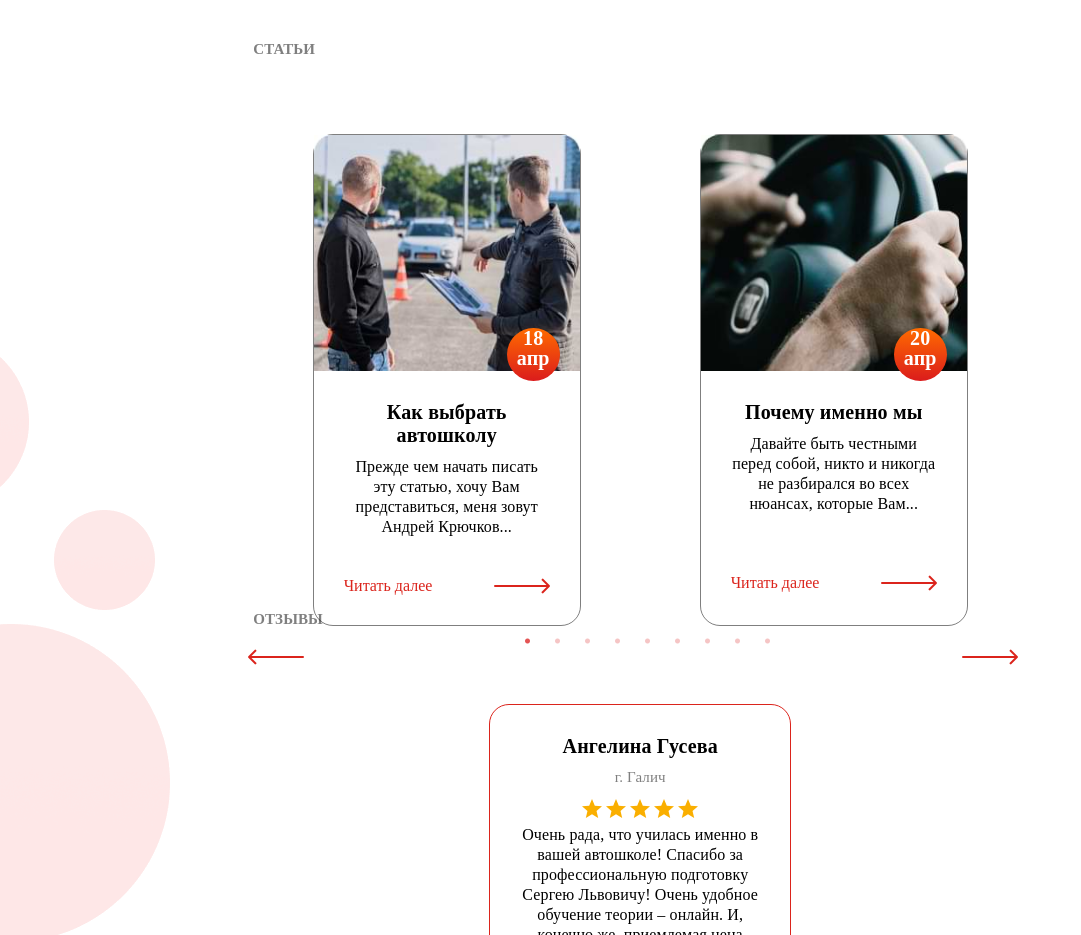
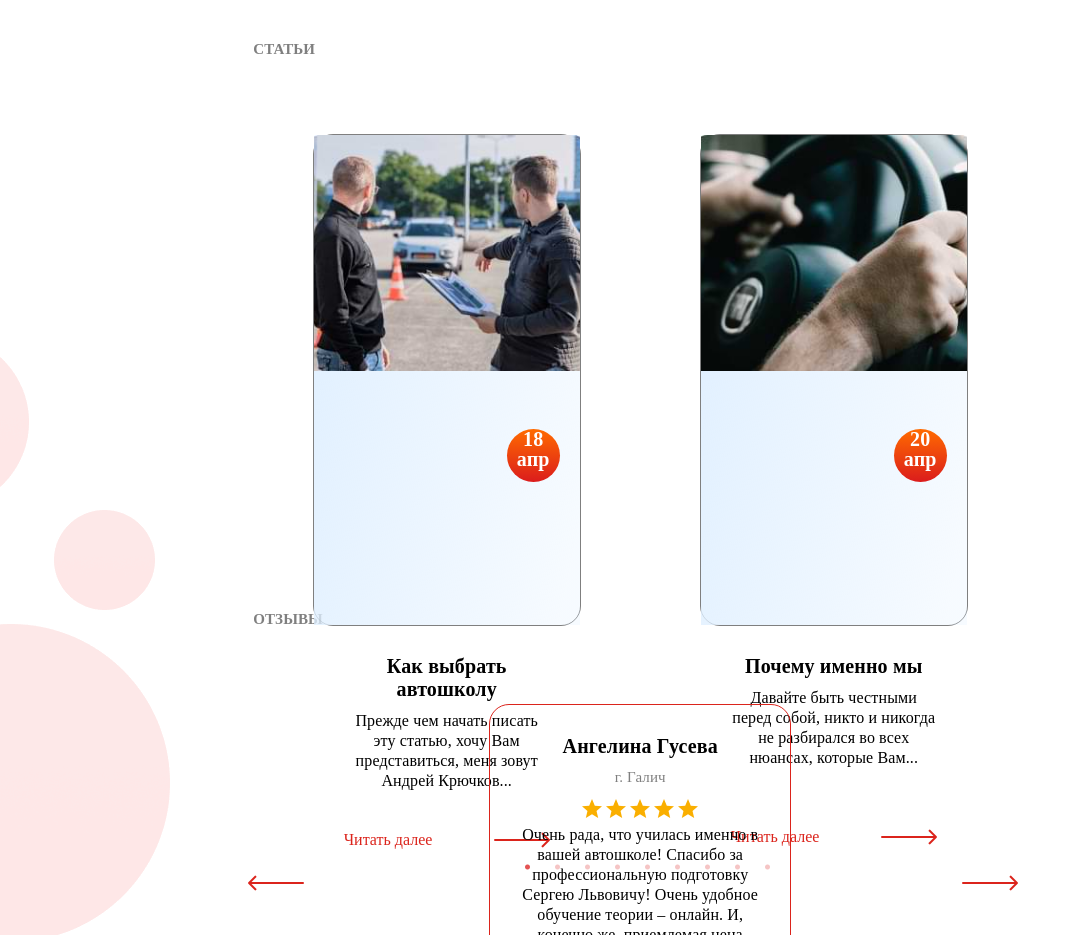
Before and after one commit to ArtemBelykh/onlineschool, a React (Create React App) app: page / in a window 1280 px wide. Shown: the part 2000-2935 px from the top of the page, without its empty margins (0-1081 px from the left). Built offline with nearby package versions, Linux system fonts and the light colour scheme.

Commit message:
17.05.23

```diff
--- /dev/null
+++ b/src/Components/LoadImages.tsx
@@ -0,0 +1,40 @@
+import React from 'react'
+import cn from 'classnames'
+import useOnScreen from "./on-screen";
+import styles from "../loadImge.module.css";
+
+export interface ILoadableImage {
+    src: string;
+    alt?: string;
+    onLoad?(): void;
+    style: React.CSSProperties
+}
+export const LoadImages = (props: ILoadableImage) => {
+    const { src, alt = '', onLoad = () => {}, style } = props
+    const [isLoaded, setIsLoaded] = React.useState(false)
+    const imageRef = React.useRef<HTMLImageElement | null>(null)
+    const containerRef = React.useRef<HTMLDivElement | null>(null)
+    const isVisible = useOnScreen(containerRef);
+
+    React.useEffect(() => {
+        if (!isVisible || isLoaded) {
+            return;
+        }
+        if (imageRef.current) {
+            imageRef.current.onload = () => {
+                setIsLoaded(true)
+                onLoad()
+            }
+        }
+    }, [isVisible, onLoad, isLoaded])
+
+    return (
+        <div ref={containerRef} className={cn(styles.container, {
+            [styles.containerLoaded]: isLoaded
+        })}>
+            {(isVisible || isLoaded) && (<img style={style} ref={imageRef} className={cn(styles.image, {
+                [styles.imageLoaded]: isLoaded
+            })} src={src} alt={alt} />)}
+        </div>
+    )
+}
--- a/src/Components/Screen/FourthScreen.tsx
+++ b/src/Components/Screen/FourthScreen.tsx
@@ -2,6 +2,7 @@ import React from 'react';
 import {Container, Typography} from "@mui/material";
 import Slider from "react-slick";
 import Box from "@mui/material/Box";
+import {LoadImages} from "../LoadImages";
 
 
 const styleSliderItems = {
@@ -101,7 +102,7 @@ const FourthScreen = () => {
 
             <Slider {...settings} className="sliderSlider">
                 <Box sx={styleSliderItems}>
-                    <img style={{width: "100%", height: "236px"}} src="/post1.jpg" alt="post1"/>
+                    <LoadImages style={{width: "100%", height: "236px"}} src="/post1.jpg" alt="post1"/>
 
 
                     <div style={{display: "flex", justifyContent: "end", marginRight: "20px"}}>
@@ -163,7 +164,7 @@ const FourthScreen = () => {
                     </div>
                 </Box>
                 <Box sx={styleSliderItems}>
-                    <img style={{width: "100%", height: "236px"}} src="/post2.jpg" alt="post2"/>
+                    <LoadImages style={{width: "100%", height: "236px"}} src="/post2.jpg" alt="post2"/>
 
                     <div style={{display: "flex", justifyContent: "end", marginRight: "20px"}}>
                         <div style={{
@@ -223,7 +224,7 @@ const FourthScreen = () => {
                     </div>
                 </Box>
                 <Box sx={styleSliderItems}>
-                    <img style={{width: "100%", height: "236px", borderRadius: "20px 20px 0px 0px"}}
+                    <LoadImages style={{width: "100%", height: "236px", borderRadius: "20px 20px 0px 0px"}}
                          src="/articles/no-money.jpg" alt="post3"/>
 
                     <div style={{display: "flex", justifyContent: "end", marginRight: "20px"}}>
@@ -286,7 +287,7 @@ const FourthScreen = () => {
                 </Box>
 
                 <Box sx={styleSliderItems}>
-                    <img style={{width: "100%", height: "236px", borderRadius: "20px 20px 0px 0px"}}
+                    <LoadImages style={{width: "100%", height: "236px", borderRadius: "20px 20px 0px 0px"}}
                          src="/articles/test-on-med.jpg" alt="post3"/>
 
                     <div style={{display: "flex", justifyContent: "end", marginRight: "20px"}}>
@@ -349,7 +350,7 @@ const FourthScreen = () => {
                 </Box>
 
                 <Box sx={styleSliderItems}>
-                    <img style={{width: "100%", height: "236px", borderRadius: "20px 20px 0px 0px"}}
+                    <LoadImages style={{width: "100%", height: "236px", borderRadius: "20px 20px 0px 0px"}}
                          src="/articles/clock.jpg" alt="post3"/>
 
                     <div style={{display: "flex", justifyContent: "end", marginRight: "20px"}}>
@@ -412,7 +413,7 @@ const FourthScreen = () => {
                 </Box>
 
                 <Box sx={styleSliderItems}>
-                    <img style={{width: "100%", height: "236px", borderRadius: "20px 20px 0px 0px"}}
+                    <LoadImages style={{width: "100%", height: "236px", borderRadius: "20px 20px 0px 0px"}}
                          src="/articles/out-cars.jpg" alt="post3"/>
 
                     <div style={{display: "flex", justifyContent: "end", marginRight: "20px"}}>
@@ -476,7 +477,7 @@ const FourthScreen = () => {
                 </Box>
 
                 <Box sx={styleSliderItems}>
-                    <img style={{width: "100%", height: "236px", borderRadius: "20px 20px 0px 0px"}}
+                    <LoadImages style={{width: "100%", height: "236px", borderRadius: "20px 20px 0px 0px"}}
                          src="/articles/buy-avto.jpg" alt="post3"/>
 
                     <div style={{display: "flex", justifyContent: "end", marginRight: "20px"}}>
@@ -539,7 +540,7 @@ const FourthScreen = () => {
                 </Box>
 
                 <Box sx={styleSliderItems}>
-                    <img style={{width: "100%", height: "236px", borderRadius: "20px 20px 0px 0px"}}
+                    <LoadImages style={{width: "100%", height: "236px", borderRadius: "20px 20px 0px 0px"}}
                          src="/articles/kat-vy.jpg" alt="post3"/>
 
                     <div style={{display: "flex", justifyContent: "end", marginRight: "20px"}}>
@@ -603,7 +604,7 @@ const FourthScreen = () => {
                 </Box>
 
                 <Box sx={styleSliderItems}>
-                    <img style={{width: "100%", height: "236px", borderRadius: "20px 20px 0px 0px"}}
+                    <LoadImages style={{width: "100%", height: "236px", borderRadius: "20px 20px 0px 0px"}}
                          src="/articles/euro-protocol.jpg" alt="post3"/>
 
                     <div style={{display: "flex", justifyContent: "end", marginRight: "20px"}}>
--- /dev/null
+++ b/src/Components/on-screen.ts
@@ -0,0 +1,30 @@
+import { useState, useEffect } from 'react'
+
+function useOnScreen(ref: React.MutableRefObject<HTMLElement | null>, rootMargin = '0px') {
+    // State and setter for storing whether element is visible
+    const [isIntersecting, setIntersecting] = useState(false);
+
+    useEffect(() => {
+        const observer = new IntersectionObserver(
+            ([entry]) => {
+                // Update our state when observer callback fires
+                setIntersecting(entry.isIntersecting);
+            },
+            {
+                rootMargin
+            }
+        );
+        if (ref.current) {
+            observer.observe(ref.current);
+        }
+        return () => {
+            if (ref.current) {
+                observer.unobserve(ref.current);
+            }
+        };
+    }, []); // Empty array ensures that effect is only run on mount and unmount
+
+    return isIntersecting;
+}
+
+export default useOnScreen
--- /dev/null
+++ b/src/loadImge.module.css
@@ -0,0 +1,45 @@
+.container {
+    background: linear-gradient(101.42deg, #DFEFFF -0.04%, rgba(223, 239, 255, 0.27) 94.2%);
+    box-sizing: border-box;
+    overflow: hidden;
+    width: 100%;
+    height: 100%;
+    position: relative;
+}
+
+.container::before {
+    content: '';
+    display: block;
+    position: absolute;
+    left: -150px;
+    top: 0;
+    height: 100%;
+    width: 150px;
+    background: linear-gradient(to right, transparent 0%, #26b3ff17 50%, transparent 100%);
+    animation: load 1s cubic-bezier(0.4, 0.0, 0.2, 1) infinite;
+}
+
+@keyframes load {
+    from {
+        left: -150px;
+    }
+    to   {
+        left: 100%;
+    }
+}
+
+.containerLoaded::before {
+    animation: none;
+}
+
+.image {
+    opacity: 0;
+    width: 100%;
+    height: 100%;
+    object-fit: cover;
+    transition: opacity .3s ease-in-out;
+}
+
+.imageLoaded {
+    opacity: 1;
+}
```
